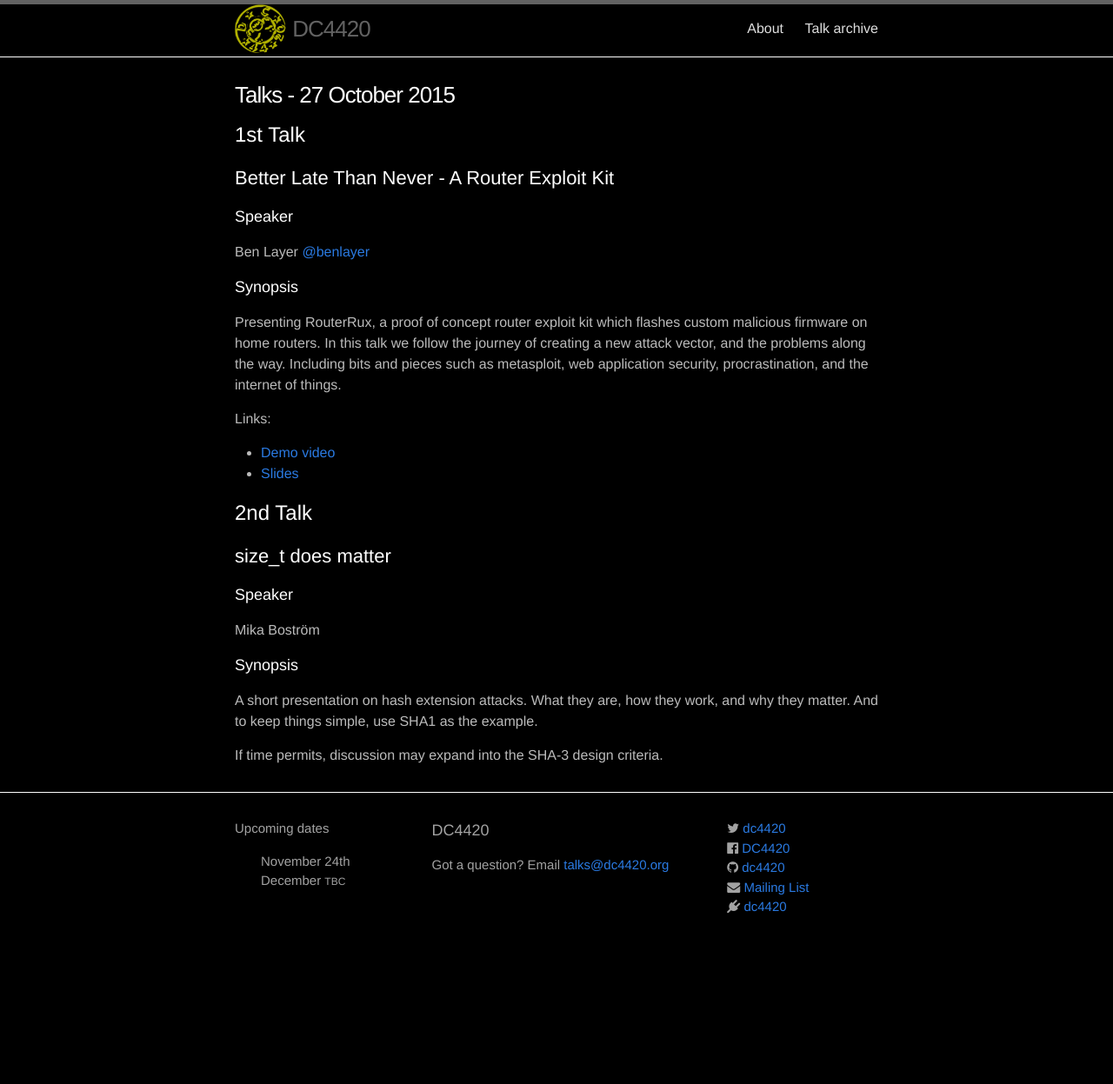
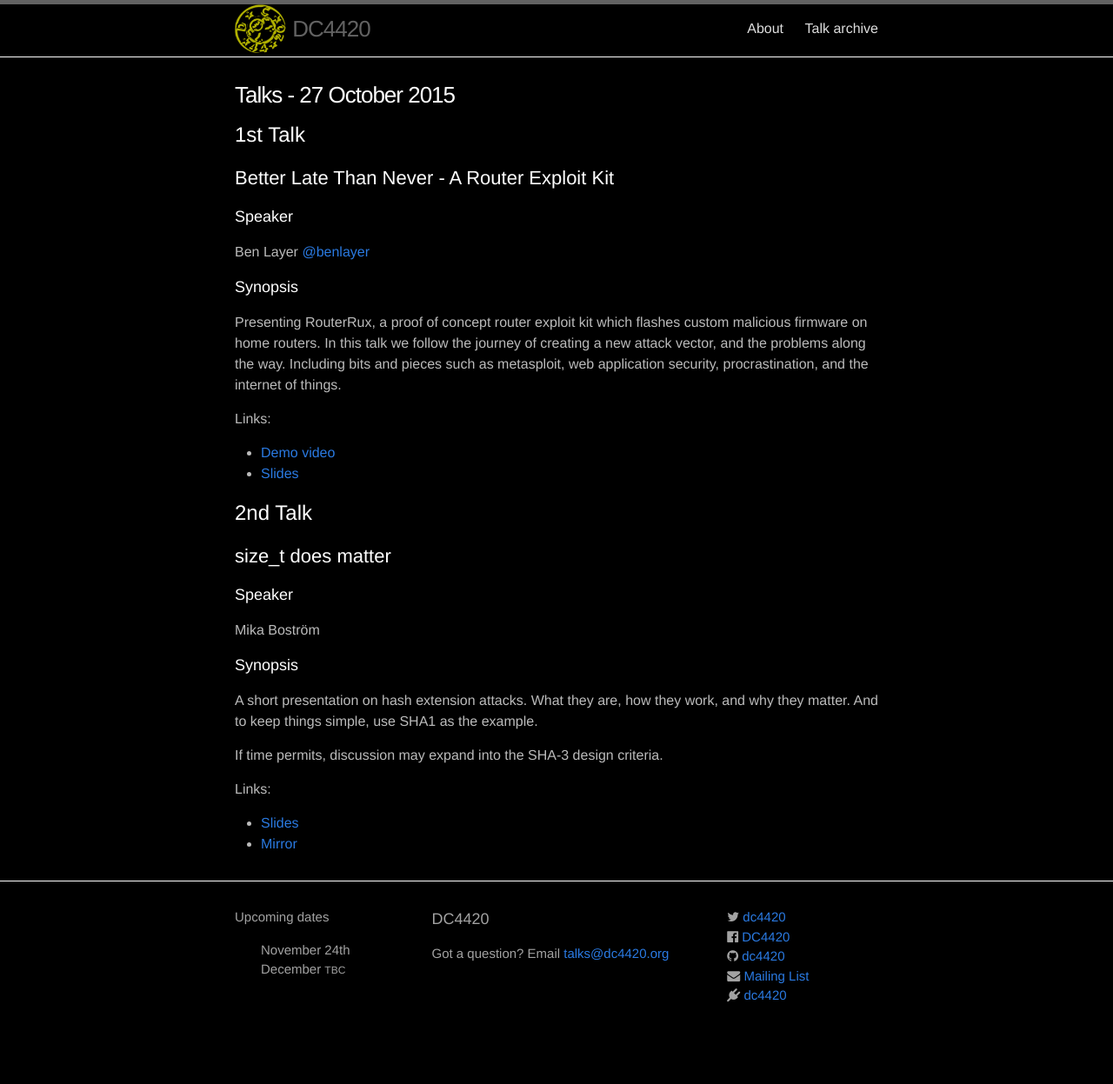
Before and after one commit to dc4420/website, a Jekyll site: the page built from _posts/2015-10-27-talks.markdown, in a window 1280 px wide. Shown: the whole page at 87% size. Built offline with Jekyll 4.4.1, drawn with Linux system fonts in a browser that asks for light colours; nearby versions of some CDN libraries; before the commit the page ends 1145 px from its top, so only the background shows below that.

Commit message:
Add Mika's slides

```diff
--- a/_posts/2015-10-27-talks.markdown
+++ b/_posts/2015-10-27-talks.markdown
@@ -36,3 +36,8 @@ A short presentation on hash extension attacks. What they are, how they work,
 and why they matter. And to keep things simple, use SHA1 as the example.
 
 If time permits, discussion may expand into the SHA-3 design criteria.
+
+Links:
+
+- [Slides](http://bostik.iki.fi/dc4420/size_t-does-matter--hash-length-extensions.pdf)
+- [Mirror]({{ '/slides/2015-10-27/size_t-does-matter--hash-length-extensions.pdf'  | prepend: site.baseurl | prepend: site.url }})
```
